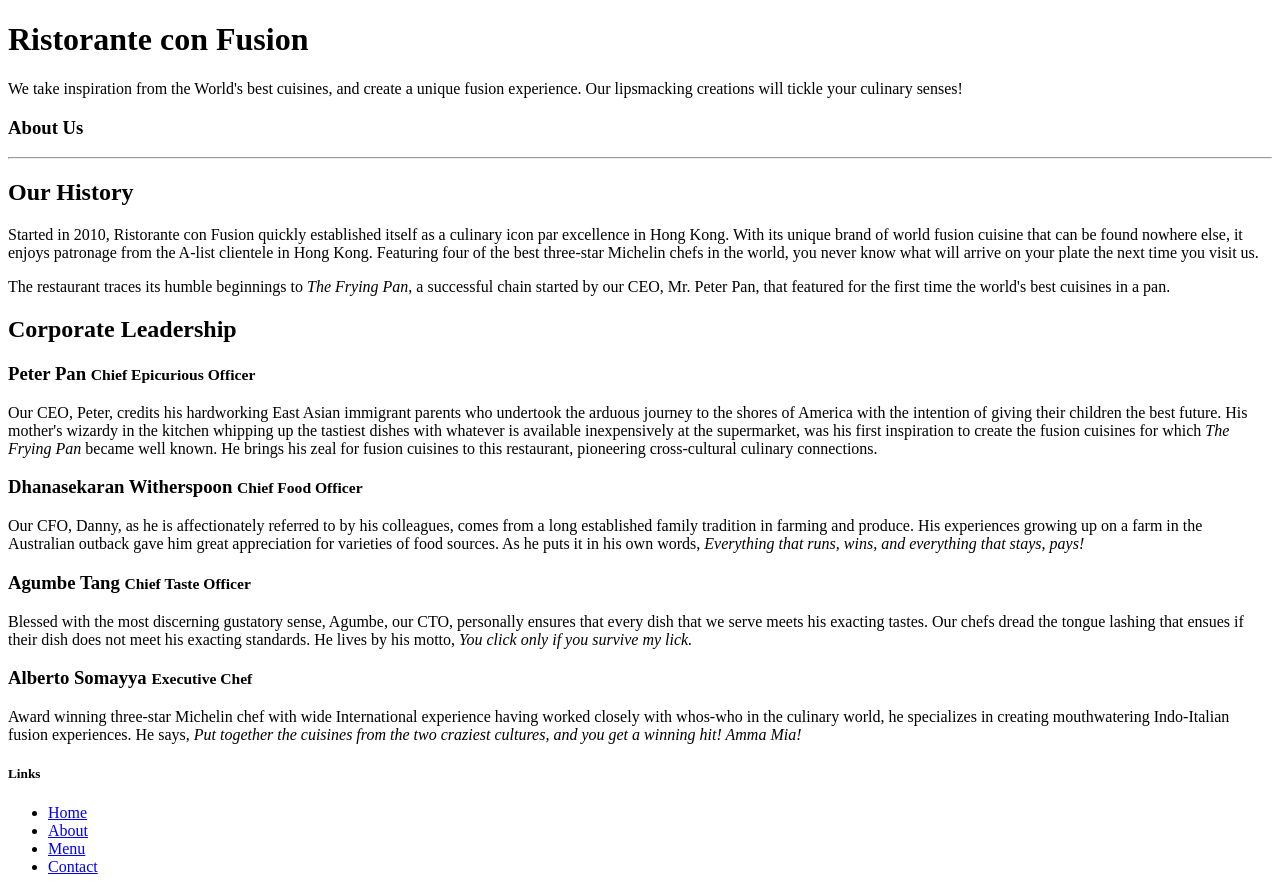
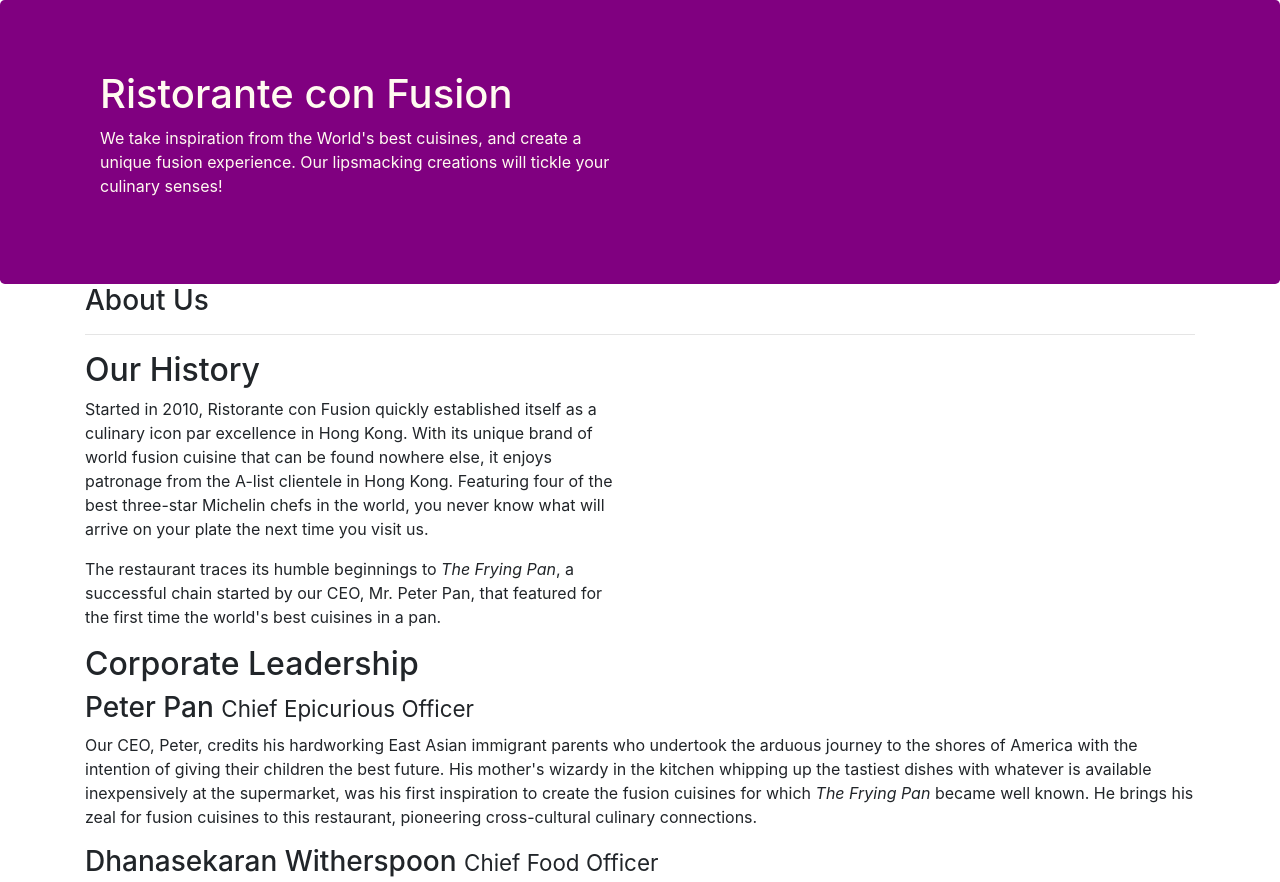
Before and after one commit to congttse/conFusion, a website: page aboutus.html in a window 1280 px wide. Shown: the top 882 px of the page. Drawn offline with nearby package versions, Linux system fonts and the light colour scheme.

Commit message:
Assignment 1 Bootstrap

```diff
--- a/CSS/styles.css
+++ b/CSS/styles.css
@@ -13,3 +13,14 @@
 	margin: 0px auto;
 	padding: 20px 0px 20px 0px;
 }
+.jumbotron{
+	padding: 70px 30px 70px 30px;
+	margin: 0px auto;
+	background: purple;
+	color: floralwhite;
+}
+address{
+	font-size: 80%;
+	margin: 0px;
+	color: #0f0f0f;
+}
--- a/aboutus.html
+++ b/aboutus.html
@@ -2,7 +2,11 @@
 <html lang="en">
 
 <head>
-
+    <meta charset="utf-8">
+    <meta name="viewport" content="width=device-width, initial-scale=1, shrink-to-fit=no">
+    <meta http-equiv="x-ua-compatible" content="ie=edge">
+    <link rel="stylesheet" href="node_modules/bootstrap/dist/css/bootstrap.min.css">
+    <link href="css/styles.css" rel="stylesheet">
     <title>Ristorante Con Fusion: About Us</title>
 
 </head>
@@ -22,36 +26,36 @@
         </div>
     </header>
 
-    <div>
-        <div>
-            <div>
+    <div class="container">
+        <div class="row">
+            <div class="col-sm-12">
                <h3>About Us</h3>
                <hr>
             </div>
         </div>
 
-        <div>
-            <div>
+        <div class="row">
+            <div class="col-sm-6">
                 <h2>Our History</h2>
                 <p>Started in 2010, Ristorante con Fusion quickly established itself as a culinary icon par excellence in Hong Kong. With its unique brand of world fusion cuisine that can be found nowhere else, it enjoys patronage from the A-list clientele in Hong Kong.  Featuring four of the best three-star Michelin chefs in the world, you never know what will arrive on your plate the next time you visit us.</p>
                 <p>The restaurant traces its humble beginnings to <em>The Frying Pan</em>, a successful chain started by our CEO, Mr. Peter Pan, that featured for the first time the world's best cuisines in a pan.</p>
             </div>
-            <div>
+            <div class="col-sm-6">
             </div>
         </div>
 
 
-        <div>
-            <div>
+        <div class="row">
+            <div class="col-sm">
                 <h2>Corporate Leadership</h2>
                 <h3>Peter Pan <small>Chief Epicurious Officer</small></h3>
-                <p>Our CEO, Peter, credits his hardworking East Asian immigrant parents who undertook the arduous journey to the shores of America with the intention of giving their children the best future. His mother's wizardy in the kitchen whipping up the tastiest dishes with whatever is available inexpensively at the supermarket, was his first inspiration to create the fusion cuisines for which <em>The Frying Pan</em> became well known. He brings his zeal for fusion cuisines to this restaurant, pioneering cross-cultural culinary connections.</p>
+                <p class="d-none d-sm-block">Our CEO, Peter, credits his hardworking East Asian immigrant parents who undertook the arduous journey to the shores of America with the intention of giving their children the best future. His mother's wizardy in the kitchen whipping up the tastiest dishes with whatever is available inexpensively at the supermarket, was his first inspiration to create the fusion cuisines for which <em>The Frying Pan</em> became well known. He brings his zeal for fusion cuisines to this restaurant, pioneering cross-cultural culinary connections.</p>
                 <h3>Dhanasekaran Witherspoon <small>Chief Food Officer</small></h3>
-                <p>Our CFO, Danny, as he is affectionately referred to by his colleagues, comes from a long established family tradition in farming and produce. His experiences growing up on a farm in the Australian outback gave him great appreciation for varieties of food sources. As he puts it in his own words, <em>Everything that runs, wins, and everything that stays, pays!</em></p>
+                <p class="d-none d-sm-block">Our CFO, Danny, as he is affectionately referred to by his colleagues, comes from a long established family tradition in farming and produce. His experiences growing up on a farm in the Australian outback gave him great appreciation for varieties of food sources. As he puts it in his own words, <em>Everything that runs, wins, and everything that stays, pays!</em></p>
                 <h3>Agumbe Tang <small>Chief Taste Officer</small></h3>
-                <p>Blessed with the most discerning gustatory sense, Agumbe, our CTO, personally ensures that every dish that we serve meets his exacting tastes. Our chefs dread the tongue lashing that ensues if their dish does not meet his exacting standards. He lives by his motto, <em>You click only if you survive my lick.</em></p>
+                <p class="d-none d-sm-block">Blessed with the most discerning gustatory sense, Agumbe, our CTO, personally ensures that every dish that we serve meets his exacting tastes. Our chefs dread the tongue lashing that ensues if their dish does not meet his exacting standards. He lives by his motto, <em>You click only if you survive my lick.</em></p>
                 <h3>Alberto Somayya <small>Executive Chef</small></h3>
-                <p>Award winning three-star Michelin chef with wide International experience having worked closely with whos-who in the culinary world, he specializes in creating mouthwatering Indo-Italian fusion experiences. He says, <em>Put together the cuisines from the two craziest cultures, and you get a winning hit! Amma Mia!</em></p>
+                <p class="d-none d-sm-block">Award winning three-star Michelin chef with wide International experience having worked closely with whos-who in the culinary world, he specializes in creating mouthwatering Indo-Italian fusion experiences. He says, <em>Put together the cuisines from the two craziest cultures, and you get a winning hit! Amma Mia!</em></p>
             </div>
        </div>
 
@@ -99,6 +103,10 @@
         </div>
     </footer>
 
+
+    <script src="node_modules/jquery/dist/jquery.slim.min.js"></script>
+    <script src="node_modules/popper.js/dist/umd/popper.min.js"></script>
+    <script src="node_modules/bootstrap/dist/js/bootstrap.min.js"></script>
 </body>
 
 </html>
```
